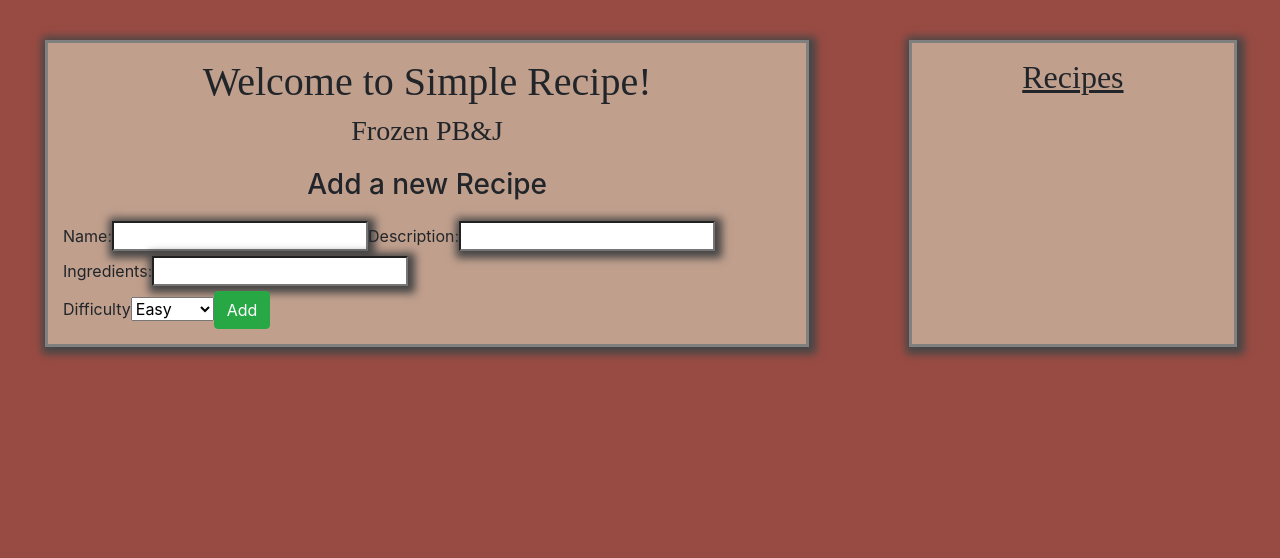
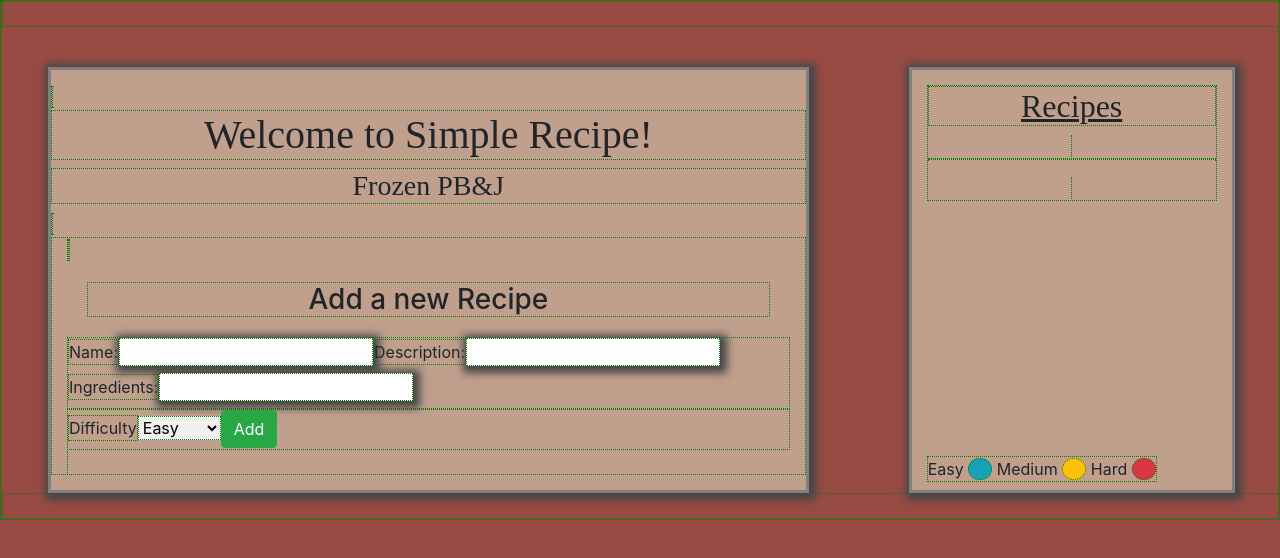
Before and after one commit to joshdrochon/recipe-box, an Angular app: page / in a window 1280 px wide. Shown: the top 558 px of the page. Built offline with nearby package versions, Linux system fonts and the light colour scheme.

Commit message:
add recipe difficulty key

```diff
--- a/src/app/app.component.html
+++ b/src/app/app.component.html
@@ -13,5 +13,6 @@
         <h2>Recipes</h2>
         <app-recipe-list [childRecipeList]="rootList" (clickSender)="editRecipe($event)"></app-recipe-list>
     </div>
+    <span id="key">Easy <p id="bullet" class="bg-info">---</p> Medium <p id="bullet" class="bg-warning">---</p> Hard <p id="bullet" class="bg-danger">---</p></span>
   </div>
 </div>
--- a/src/styles.css
+++ b/src/styles.css
@@ -7,12 +7,6 @@
   box-shadow: 2px 2px 8px 5px #464646;
 }
 
-#bullet{
-  display: inline;
-  color: rgba(0,0,0,0);
-  border-radius: 100%;
-}
-
 #sidebar{
   border: 3px solid gray;
   background-color: #C09F8D;
@@ -20,6 +14,20 @@
   padding-top: 15px;
   box-shadow: 2px 2px 8px 5px #464646;
 }
+
+#key{
+  position: absolute;
+  bottom: 8px;
+}
+
+
+#bullet{
+  display: inline;
+  color: rgba(0,0,0,0);
+  border-radius: 100%;
+}
+
+
 
 #sidebar ul{
   padding-left: 0px;
@@ -80,6 +88,6 @@ body{
   background-color: #984B43 !important;
 }
 
-/**{
+*{
   border: 1px dotted green;
-}*/
+}
```
